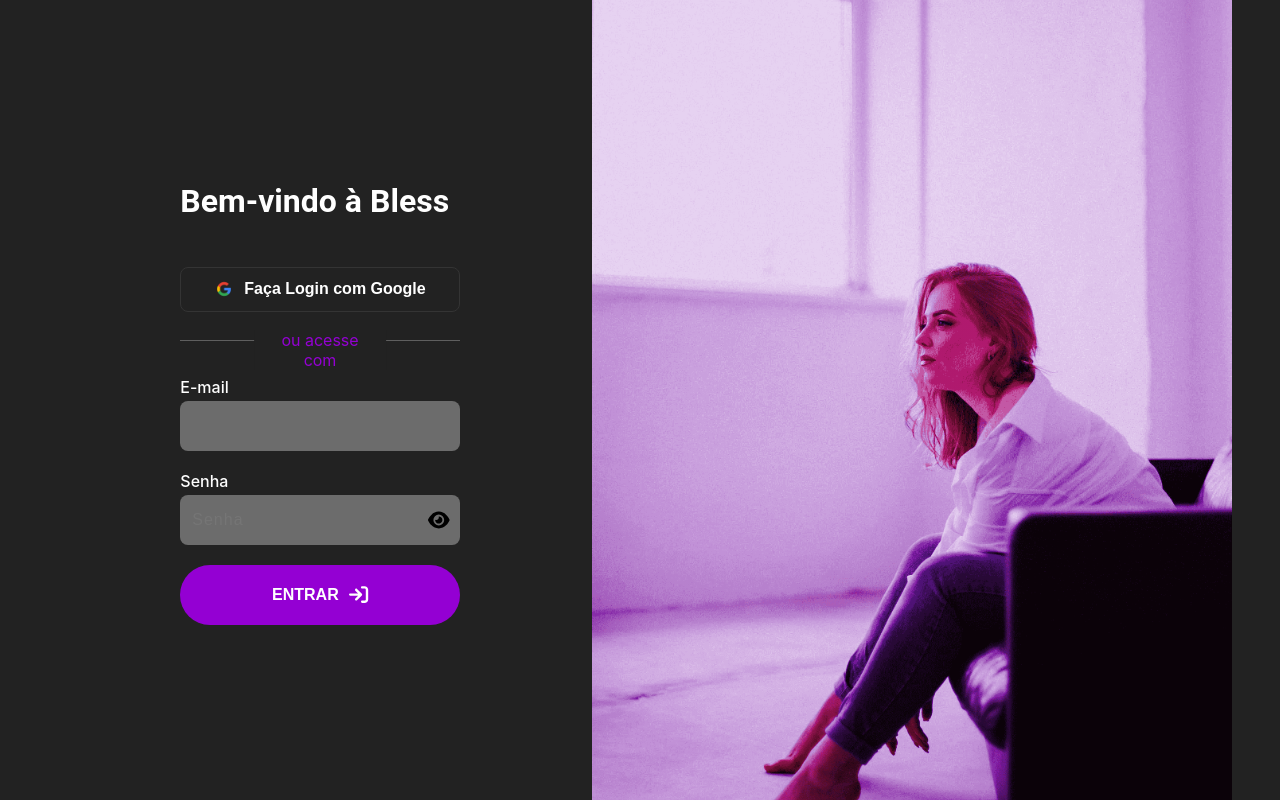
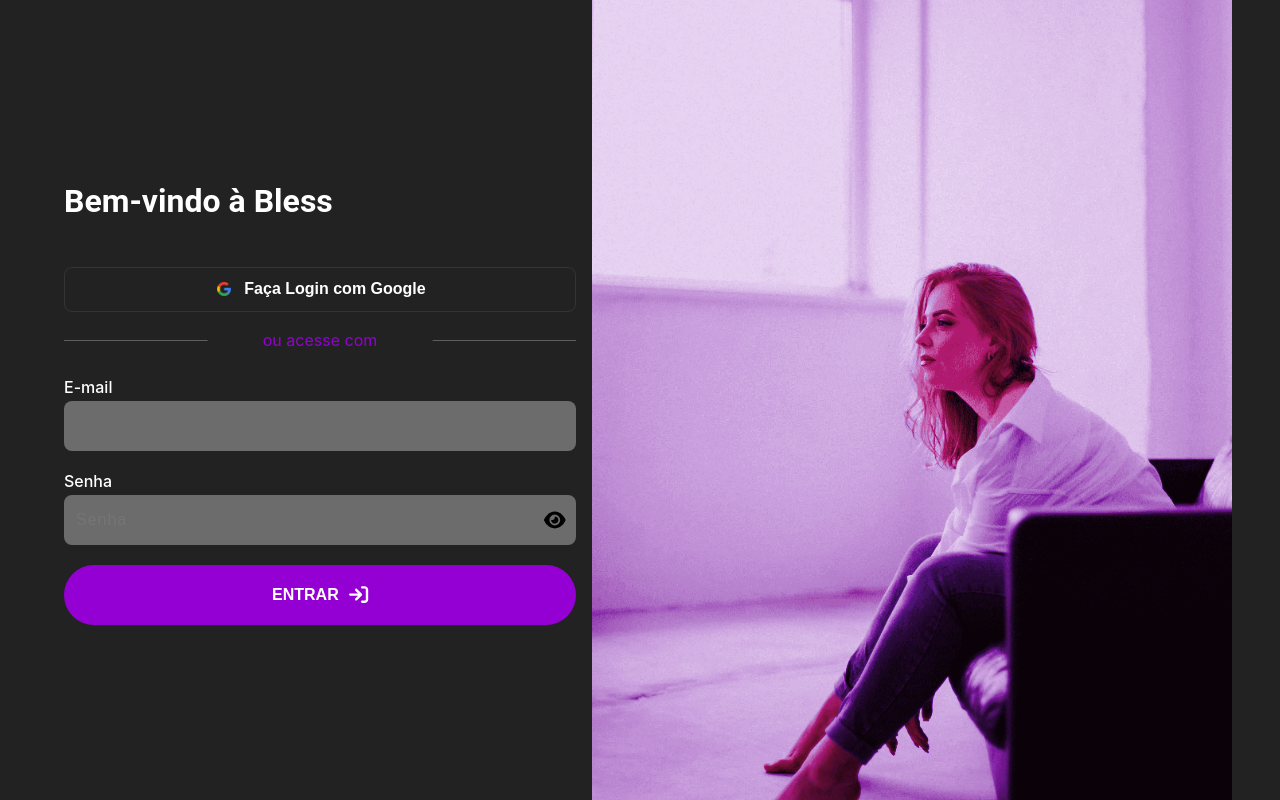
Before and after one commit to KingOfSites/bless-web-app, a React (Create React App) app: page / in a window 1280 px wide. Built offline with nearby package versions, Linux system fonts and the light colour scheme.

Commit message:
ajustes css

```diff
--- a/src/components/FormLogin/FormLogin.tsx
+++ b/src/components/FormLogin/FormLogin.tsx
@@ -12,7 +12,7 @@
 export default function FormLogin() {
   return (
     <>
-       <div className="container-form-login">
+       <div className="container-form-login ">
         <div className="column">
           <h2>Bem-vindo à Bless</h2>
         </div>
--- a/src/pages/Home/Index.tsx
+++ b/src/pages/Home/Index.tsx
@@ -12,7 +12,7 @@
           <div className="flex flex-col sm:justify-center items-center sm:w-1/2 login-form-content padding-form ">
             {/* componente de título */}
 
-            <div className="flex flex-col sm:justify-center items-center ">
+            <div className="flex flex-col sm:justify-center width100perc">
               <FormLogin />
             </div>
           </div>
```
